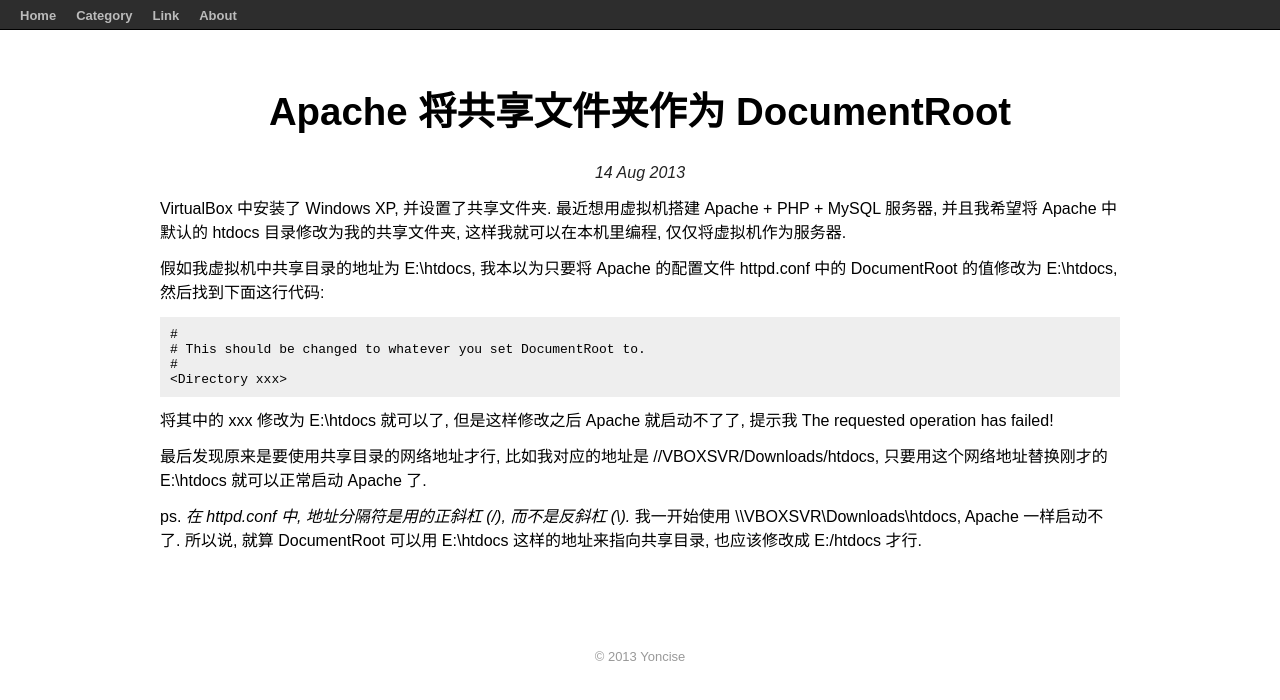
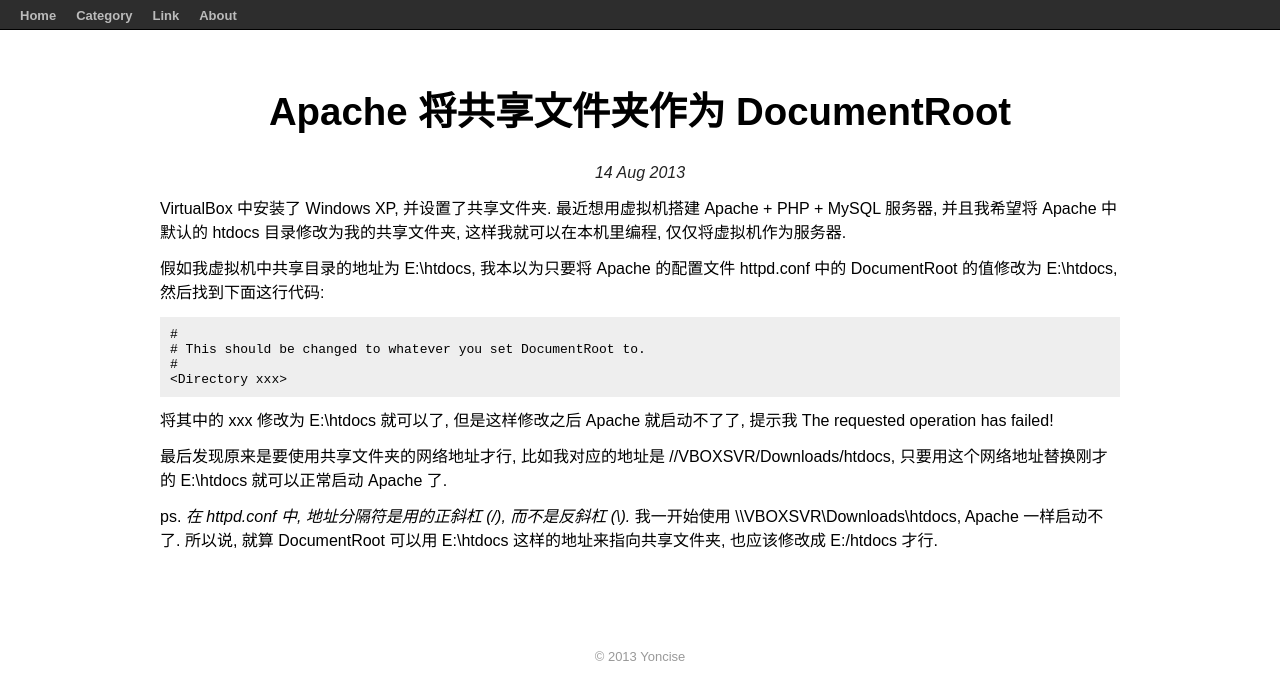
Before and after one commit to yoncise/yoncise.github.io, a Jekyll site: the page built from _posts/2013-08-14-Apache-将共享文件夹作为-DocumentRoot.md, in a window 1280 px wide. Shown: the top 700 px of the page. Built offline with Jekyll 4.4.1, drawn with Linux system fonts in a browser that asks for light colours; Markdown is read by kramdown in place of the engine named in the settings; comment, search, counter and statistics services are not loaded.

Commit message:
共享目录 -> 共享文件夹

```diff
--- a/_posts/2013-08-14-Apache-将共享文件夹作为-DocumentRoot.md
+++ b/_posts/2013-08-14-Apache-将共享文件夹作为-DocumentRoot.md
@@ -18,8 +18,8 @@ E:\htdocs, 然后找到下面这行代码:
 将其中的 xxx 修改为 E:\htdocs 就可以了, 但是这样修改之后 Apache 就启动不了了,
 提示我 The requested operation has failed!
 
-最后发现原来是要使用共享目录的网络地址才行, 比如我对应的地址是 //VBOXSVR/Downloads/htdocs,
+最后发现原来是要使用共享文件夹的网络地址才行, 比如我对应的地址是 //VBOXSVR/Downloads/htdocs,
 只要用这个网络地址替换刚才的 E:\htdocs 就可以正常启动 Apache 了.
 
 ps. *在 httpd.conf 中, 地址分隔符是用的正斜杠 (/), 而不是反斜杠 (\\).* 我一开始使用 \\\\VBOXSVR\Downloads\htdocs, Apache 一样启动不了.
-所以说, 就算 DocumentRoot 可以用 E:\htdocs 这样的地址来指向共享目录, 也应该修改成 E:/htdocs 才行.
+所以说, 就算 DocumentRoot 可以用 E:\htdocs 这样的地址来指向共享文件夹, 也应该修改成 E:/htdocs 才行.
```
